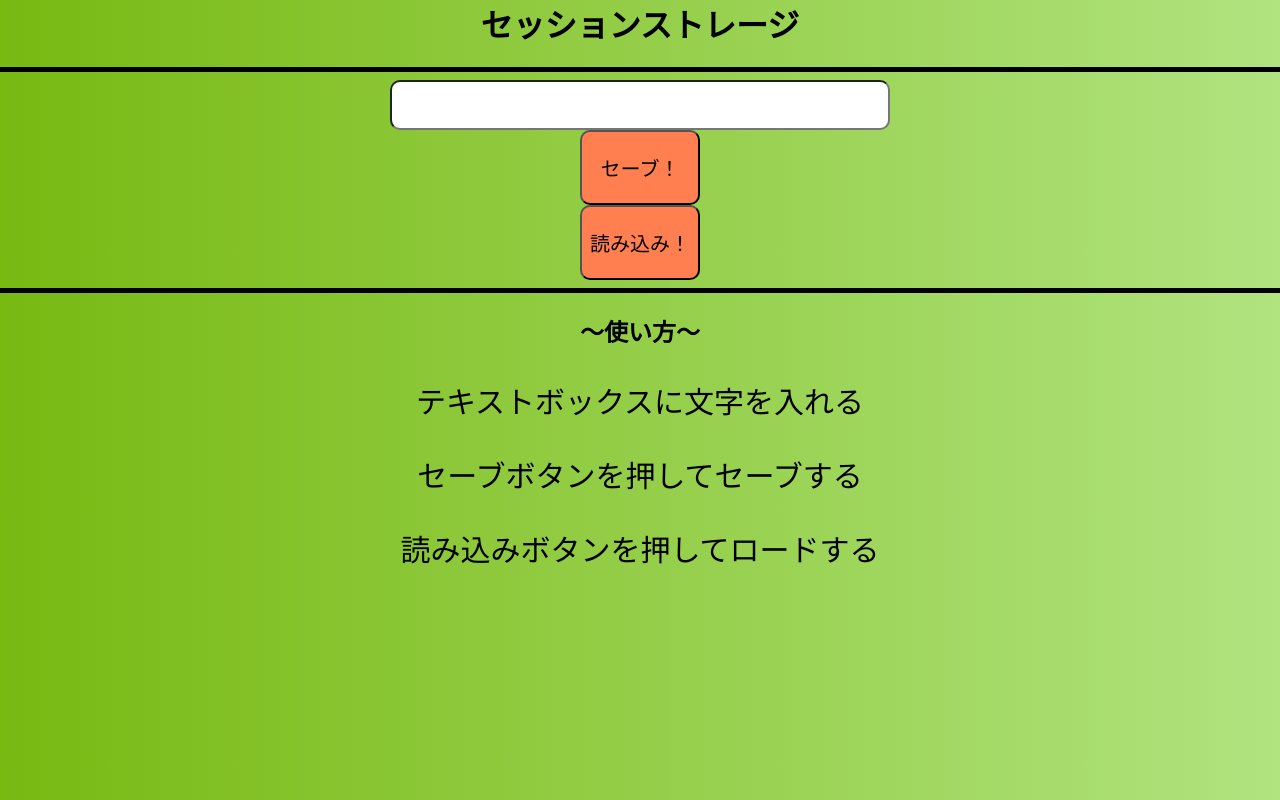
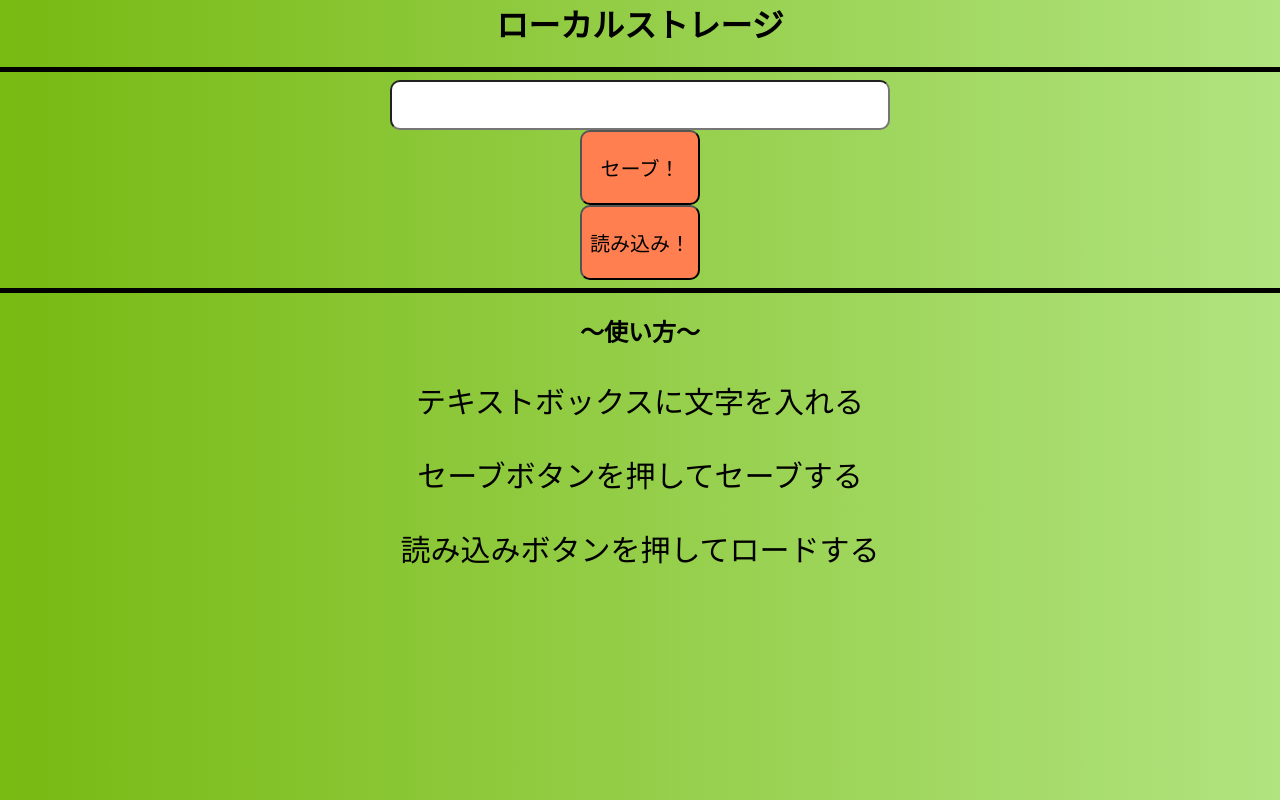
Before and after one commit to sugoruru/localStorage, a plain HTML site: page index.html in a window 1280 px wide. Drawn offline with Linux system fonts and the light colour scheme.

Commit message:
Update index.html

```diff
--- a/index.html
+++ b/index.html
@@ -1,7 +1,7 @@
 <title>sessionStorage</title>
 <link rel="stylesheet" href="main.css">
 <link rel="icon" href="https://raw.githubusercontent.com/sugoruru/site-material/main/favicon/Pg-v.png">
-<h1 class="title">セッションストレージ</h1>
+<h1 class="title">ローカルストレージ</h1>
 <hr size="5">
 <input type="text" id="input"><br>
 <input class="input_button" type="button" value="セーブ！" onclick="save()"><br>
```
